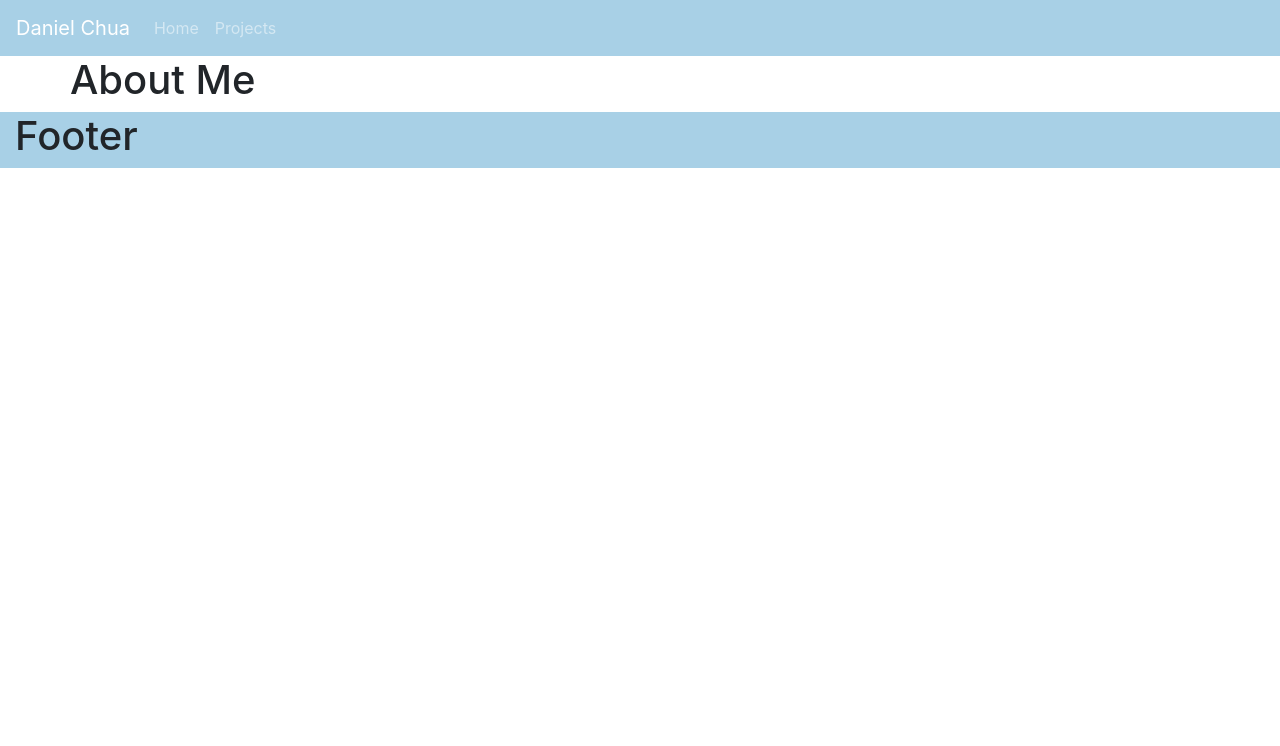
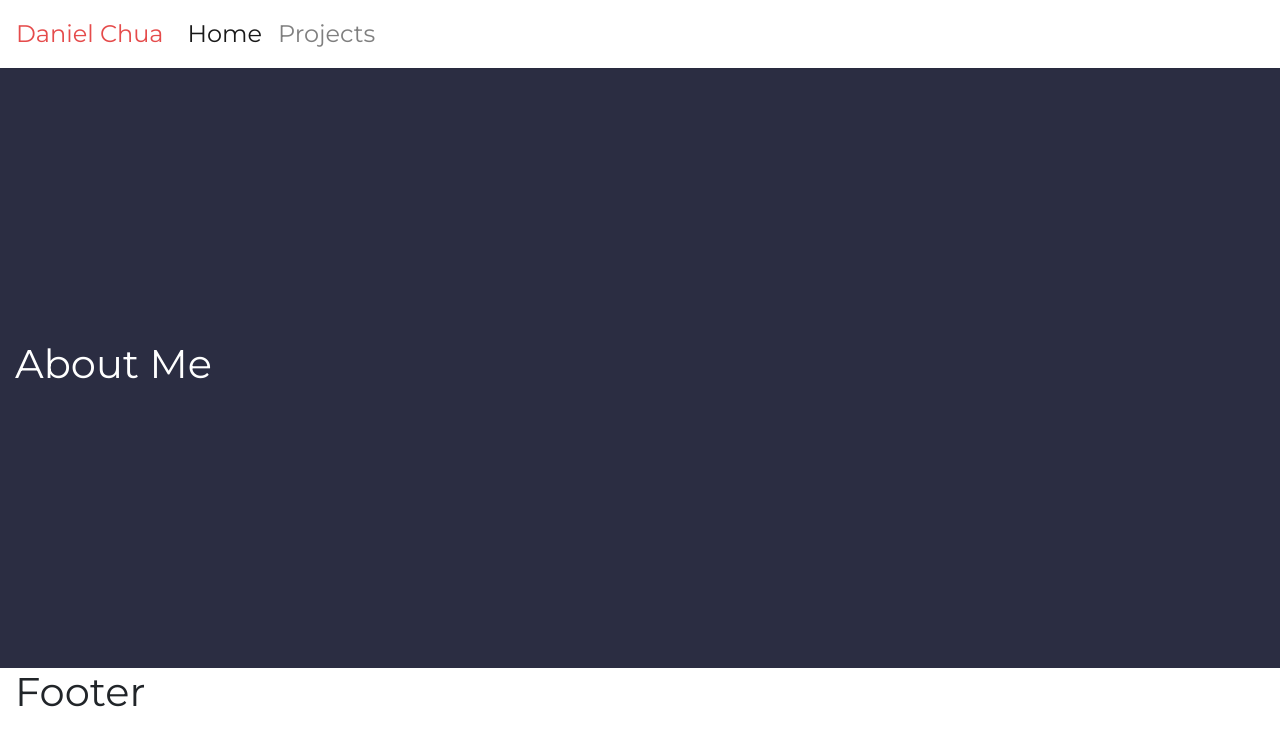
Before and after one commit to DCH25/portfolio-site, a Nuxt app: page / in a window 1280 px wide. Shown: the top 746 px of the page. Built offline with nearby package versions, Linux system fonts and the light colour scheme.

Commit message:
Basic Layout

```diff
--- a/components/Footer.vue
+++ b/components/Footer.vue
@@ -1,16 +1,18 @@
 <template>
-  <b-container fluid>
-    <h1>Footer</h1>
-  </b-container>
+  <b-row class="footer" align-v="center">
+    <b-col>
+      <h1>Footer</h1>
+    </b-col>
+  </b-row>
 </template>
 <script>
 export default {
 
 }
 </script>
-<style scoped>
-.container-fluid {
-  background-color: #A8D0E6;
-  width: 100%;
+<style>
+.footer {
+  margin: 0;
+  width: 100vw;
 }
 </style>
--- a/components/Nav.vue
+++ b/components/Nav.vue
@@ -1,12 +1,14 @@
 <template>
-  <b-navbar toggleable="sm" type="dark">
+  <b-navbar toggleable="sm" sticky>
     <b-navbar-brand>
       Daniel Chua
     </b-navbar-brand>
     <b-navbar-toggle target="nav-collapse" />
     <b-collapse id="nav-collapse" is-nav>
       <b-navbar-nav>
-        <b-nav-item>Home</b-nav-item>
+        <b-nav-item active>
+          Home
+        </b-nav-item>
         <b-nav-item>Projects</b-nav-item>
       </b-navbar-nav>
     </b-collapse>
@@ -21,7 +23,12 @@ export default {
 
 <style scoped>
 .navbar {
-    background-color: #A8D0E6;
-    width: 100%;
+    width: 100vw;
+    font-size: 1.5rem;
+    box-shadow: 0 2px 2px -2px rgba(0,0,0,.2);
+}
+.navbar-brand {
+    color: #E54B4B;
+    font-size: 1.5rem;
 }
 </style>
--- a/layouts/default.vue
+++ b/layouts/default.vue
@@ -1,14 +1,8 @@
 <template>
   <b-container fluid class="wrapper">
-    <b-row>
-      <Nav />
-    </b-row>
-    <b-row>
-      <Nuxt />
-    </b-row>
-    <b-row>
-      <Footer />
-    </b-row>
+    <Nav />
+    <Nuxt />
+    <Footer />
   </b-container>
 </template>
 
@@ -25,6 +19,8 @@ export default {
 <style scoped>
 .wrapper {
   margin: 0;
-  width: 100%;
+  padding: 0;
+  font-family: 'Montserrat', sans-serif;
+  overflow-x: hidden;
 }
 </style>
--- a/nuxt.config.js
+++ b/nuxt.config.js
@@ -22,7 +22,8 @@ export default {
       { hid: 'description', name: 'description', content: process.env.npm_package_description || '' }
     ],
     link: [
-      { rel: 'icon', type: 'image/x-icon', href: '/favicon.ico' }
+      { rel: 'icon', type: 'image/x-icon', href: '/favicon.ico' },
+      { rel: 'stylesheet', href: 'https://fonts.googleapis.com/css2?family=Montserrat&display=swap' }
     ]
   },
   /*
--- a/pages/index.vue
+++ b/pages/index.vue
@@ -1,9 +1,9 @@
 <template>
-  <b-container>
-    <b-row>
+  <b-row class="content" align-v="center">
+    <b-col>
       <h1>About Me</h1>
-    </b-row>
-  </b-container>
+    </b-col>
+  </b-row>
 </template>
 
 <script>
@@ -11,4 +11,11 @@ export default {}
 </script>
 
 <style>
+.content {
+  background-color: #2B2D42;
+  color: white;
+  margin: 0;
+  width: 100vw;
+  height: 75vh;
+}
 </style>
```
